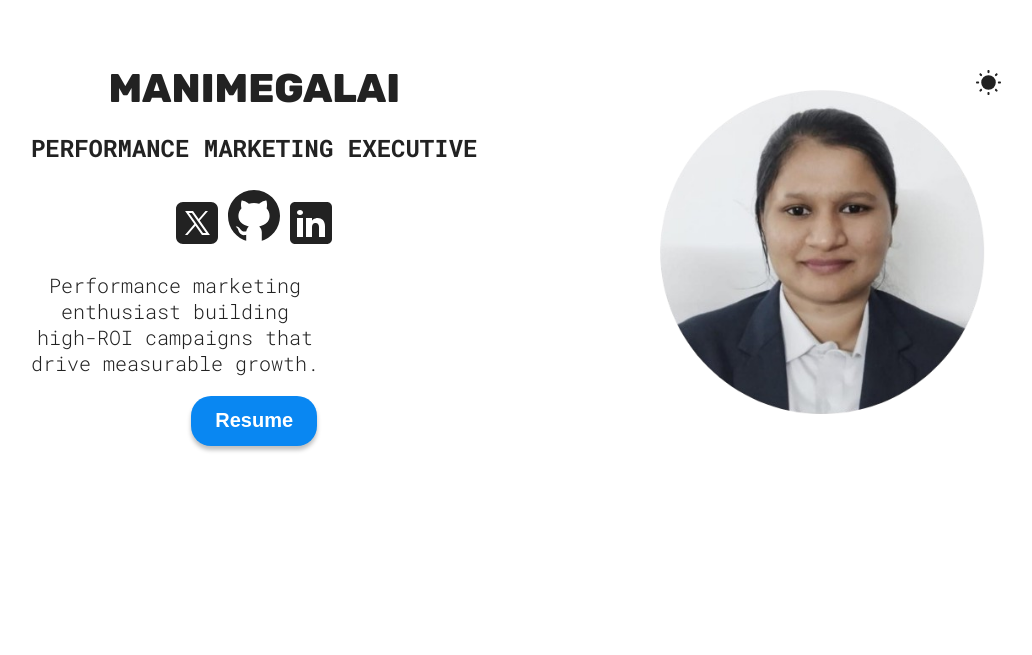
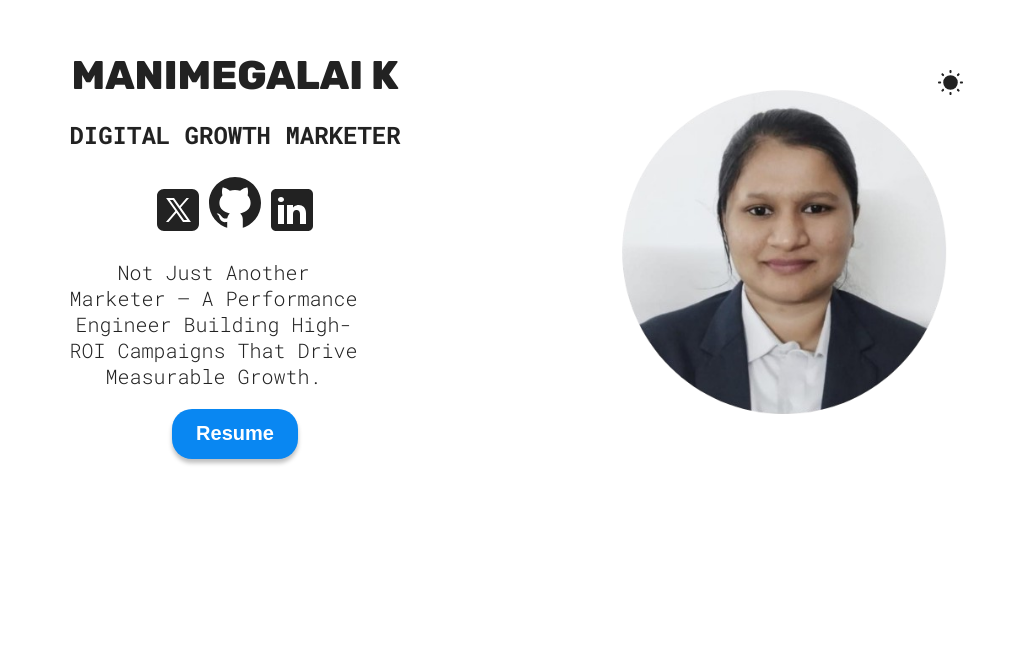
Before and after one commit to manimegalai2508/Portfolio, a React (Vite) app: page / in a window 1280 px wide. Shown: the part 145-800 px from the top of the page, without its empty margins (124-1156 px from the left). Built offline with nearby package versions, Linux system fonts and the light colour scheme.

Commit message:
Update Hero.jsx

```diff
--- a/src/sections/Hero/Hero.jsx
+++ b/src/sections/Hero/Hero.jsx
@@ -36,8 +36,8 @@ function Hero() {
         />
       </div>
       <div className={styles.info}>
-        <h1>Manimegalai</h1>
-        <h2>Performance Marketing Executive</h2>
+        <h1>Manimegalai K</h1>
+        <h2>Digital Growth Marketer</h2>
         <div className={styles.socialLinks}>
           <a href="https://x.com/Manimegalai_25" target="_blank" rel="noopener noreferrer">
             <img src={twitterIcon} alt="Twitter icon" />
@@ -50,7 +50,7 @@ function Hero() {
           </a>
         </div>
         <p className={styles.description}>
-        Performance marketing enthusiast building high-ROI campaigns that drive measurable growth.
+       Not Just Another Marketer — A Performance Engineer Building High-ROI Campaigns That Drive Measurable Growth.
         </p>
         <a href={CV} download>
           <button className="hover">Resume</button>
```
